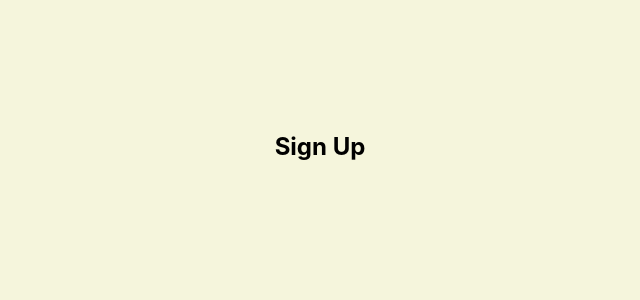
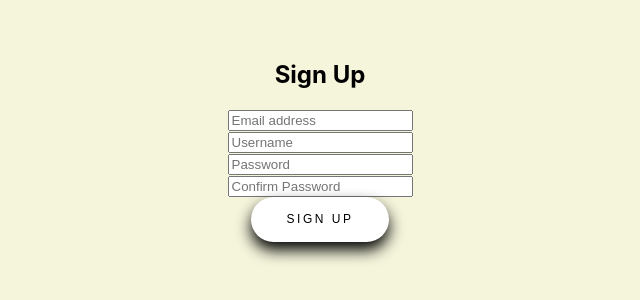
Before and after one commit to DanielC34/mernpractice, a React (Create React App) app in the folder client/: page / in a window 1280 px wide. Shown: the part 254-554 px from the top of the page, without its empty margins (320-960 px from the left). Built offline with nearby package versions, Linux system fonts and the light colour scheme.

Commit message:
Edited Signup page

```diff
--- a/client/src/pages/SignUpPage/SignUp.css
+++ b/client/src/pages/SignUpPage/SignUp.css
@@ -0,0 +1,8 @@
+.signup-page
+{
+position:absolute;
+background-color:#ffffff;
+height:1032px;
+width:1440px;
+padding:0px;
+}
--- a/client/src/pages/SignUpPage/SignUp.js
+++ b/client/src/pages/SignUpPage/SignUp.js
@@ -1,11 +1,66 @@
-import React from 'react'
+import React, { useState } from 'react'
 
 const Signup = () => {
+
+  const [email, setEmail] = useState("");
+  const [password, setPassword] = useState("");
+  const [username, setUsername] = useState("");
+  const [confirmPassword, setConfirmPassword] = useState("");
+
+  const handleSignup = (e) => {
+    e.preventDefault();
+    console.log(
+      "Email: ", email,
+      "Username: ", username,
+      "Password: ", password,
+      "Confirm password: ", confirmPassword
+    );
+  };
+
   return (
-    <div>
+    <div className="signup-page">
       <h2>Sign Up</h2>
+      <form>
+        <div>
+          <input
+            type="email"
+            value={email}
+            placeholder="Email address"
+            onChange={(e) => setEmail(e.target.value)}
+            required
+          />
+        </div>
+        <div>
+          <input
+            type="text"
+            value={username}
+            placeholder="Username"
+            onChange={(e) => setUsername(e.target.value)}
+            required
+          />
+        </div>
+        <div>
+          <input
+            type="text"
+            value={password}
+            placeholder="Password"
+            onChange={(e) => setPassword(e.target.value)}
+            required
+          />
+        </div>
+        <div>
+          <input
+            type="text"
+            value={confirmPassword}
+            placeholder="Confirm Password"
+            onChange={(e) => setConfirmPassword(e.target.value)}
+            required
+          />
+        </div>
+        <button type="submit">Sign Up</button>
+      </form>
     </div>
-  )
+  );
 }
 
 export default Signup
```
